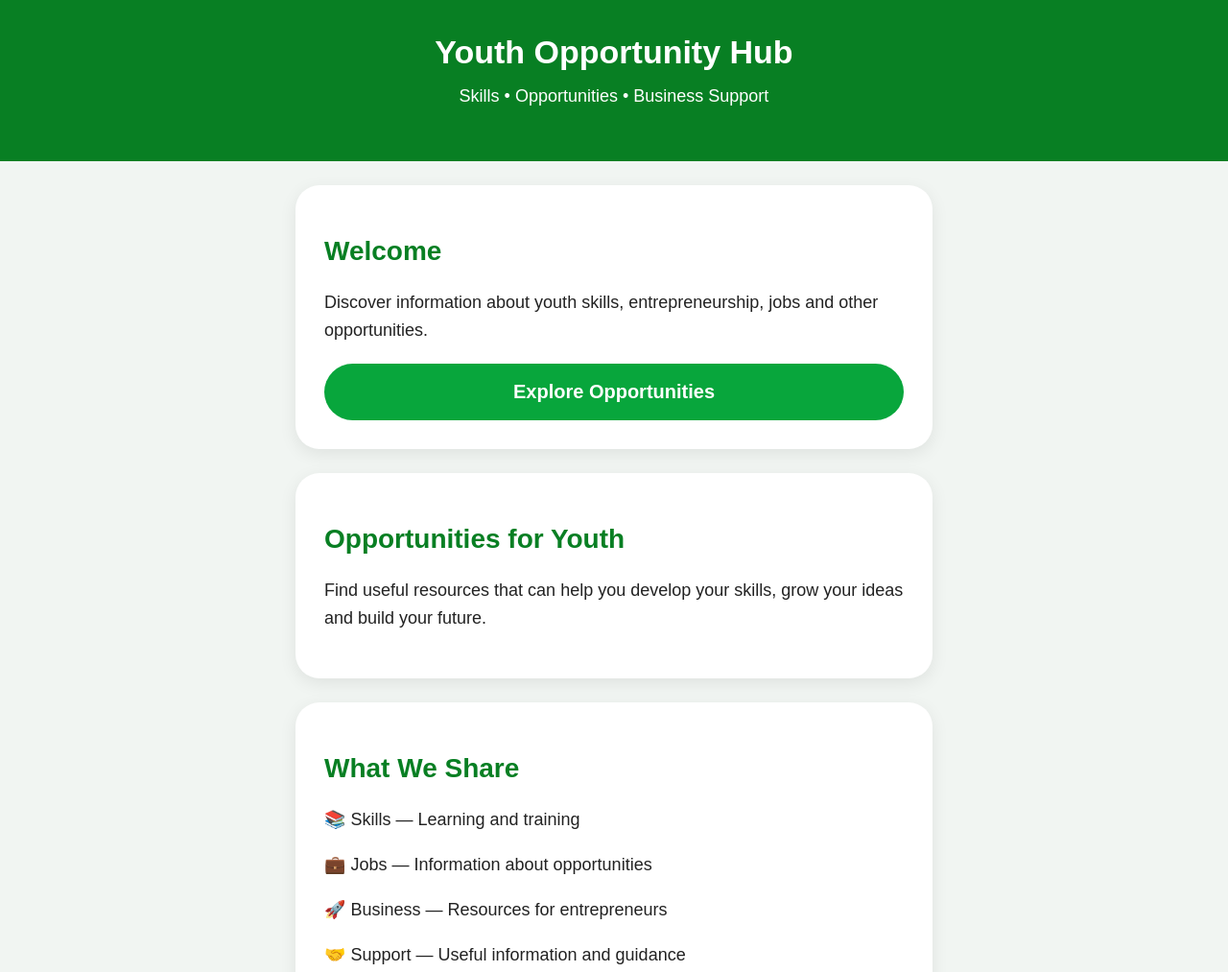
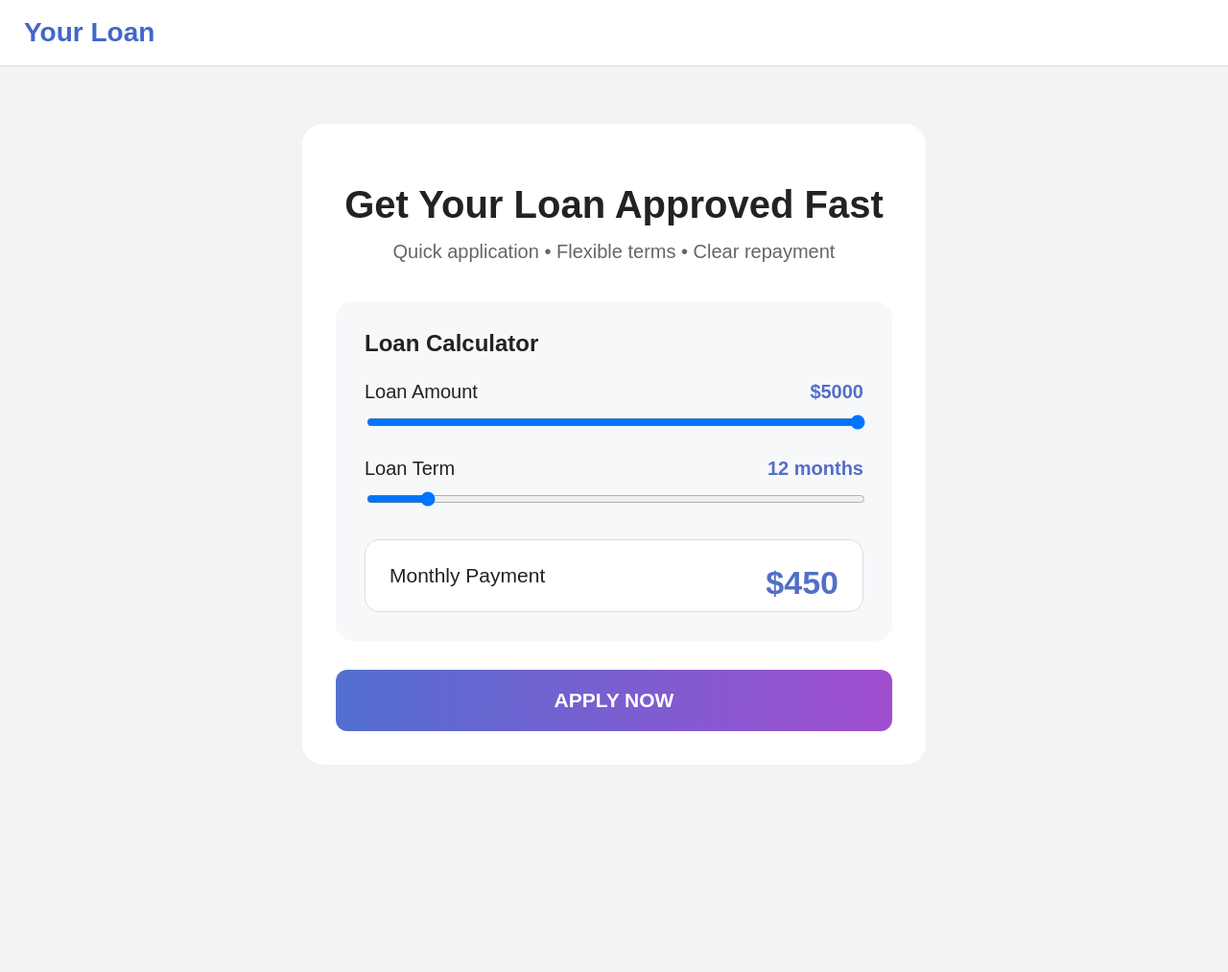
Before and after one commit to kiplangatamos981-rgb/ecocash, a plain HTML site: page index.html in a window 1280 px wide. Shown: the top 1013 px of the page at 96% size. After the commit the page ends 857 px from the top, so only its background shows below. Drawn offline with Linux system fonts and the light colour scheme.

Commit message:
Update index.html

```diff
--- a/index.html
+++ b/index.html
@@ -3,7 +3,7 @@
 <head>
   <meta charset="UTF-8">
   <meta name="viewport" content="width=device-width, initial-scale=1.0">
-<title>Youth Opportunity Hub</title>
+  <title>Loan Application</title>
 
   <style>
     * {
@@ -13,107 +13,105 @@
     body {
       margin: 0;
       font-family: Arial, sans-serif;
-    background: #f1f5f2;
+      background: #f1f3f5;
       color: #222;
     }
 
     header {
-    background: #087f23;
-    color: white;
-    text-align: center;
-    padding: 35px 20px;
+      background: white;
+      padding: 18px 25px;
+      font-size: 28px;
+      font-weight: bold;
+      border-bottom: 1px solid #ddd;
     }
 
-header h1 {
-    margin: 0;
-    font-size: 34px;
+    .logo {
+      color: #4267c9;
     }
 
-header p {
-    font-size: 18px;
-    margin-top: 12px;
+    main {
+      max-width: 650px;
+      margin: 60px auto;
+      background: white;
+      padding: 35px;
+      border-radius: 22px;
     }
 
-.container {
-    max-width: 700px;
-    margin: 25px auto;
-    padding: 0 18px;
+    h1 {
+      text-align: center;
+      font-size: 40px;
+      margin-bottom: 15px;
     }
 
-.card {
-    background: white;
-    border-radius: 25px;
+    .subtitle {
+      text-align: center;
+      color: #666;
+      font-size: 20px;
+      margin-bottom: 40px;
+    }
+
+    .calculator {
+      background: #f7f8fa;
       padding: 30px;
-    margin-bottom: 25px;
-    box-shadow: 0 5px 18px rgba(0,0,0,0.08);
+      border-radius: 18px;
     }
 
     h2 {
-    color: #087f23;
-    font-size: 28px;
+      margin-top: 0;
     }
 
-p {
-    font-size: 18px;
-    line-height: 1.6;
+    .row {
+      display: flex;
+      justify-content: space-between;
+      font-size: 20px;
+      margin: 25px 0 10px;
     }
 
-.button {
-    display: block;
-    width: 100%;
-    border: none;
-    border-radius: 30px;
-    padding: 18px;
-    background: #08a63c;
-    color: white;
-    font-size: 20px;
+    .value {
+      color: #526fc8;
       font-weight: bold;
-    text-align: center;
-    text-decoration: none;
-    margin-top: 20px;
-    cursor: pointer;
     }
 
-.button:hover {
-    background: #078d34;
+    input[type="range"] {
+      width: 100%;
     }
 
-input,
-select,
-textarea {
-    width: 100%;
-    padding: 16px;
-    margin: 8px 0 15px;
-    border: 1px solid #ccc;
-    border-radius: 12px;
-    font-size: 17px;
+    .payment {
+      background: white;
+      border: 1px solid #ddd;
+      border-radius: 15px;
+      padding: 25px;
+      margin-top: 30px;
+      font-size: 21px;
     }
 
-label {
-    font-weight: bold;
-    display: block;
-    margin-top: 8px;
+    .payment strong {
+      color: #526fc8;
+      font-size: 34px;
+      float: right;
     }
 
-.page {
-    display: none;
+    button {
+      width: 100%;
+      margin-top: 30px;
+      padding: 20px;
+      border: none;
+      border-radius: 12px;
+      background: linear-gradient(90deg, #526fd0, #a14ed0);
+      color: white;
+      font-size: 21px;
+      font-weight: bold;
     }
 
-.page.active {
-    display: block;
+    @media (max-width: 600px) {
+      main {
+        margin: 30px 15px;
+        padding: 25px;
       }
 
-.notice {
-    background: #eef8f0;
-    border-left: 5px solid #087f23;
-    padding: 15px;
-    margin-top: 20px;
+      h1 {
+        font-size: 34px;
       }
-
-footer {
-    text-align: center;
-    padding: 25px;
-    color: #666;
     }
   </style>
 </head>
@@ -121,202 +119,77 @@ footer {
 <body>
 
 <header>
-    <h1>Youth Opportunity Hub</h1>
-    <p>Skills • Opportunities • Business Support</p>
+  <span class="logo">Your Loan</span>
 </header>
 
-<div class="container">
+<main>
 
-    <!-- HOME -->
-    <section id="home" class="page active">
+  <h1>Get Your Loan Approved Fast</h1>
 
-        <div class="card">
-            <h2>Welcome</h2>
-
-            <p>
-                Discover information about youth skills,
-                entrepreneurship, jobs and other opportunities.
-            </p>
-
-            <a href="#apply" class="button" onclick="showPage('apply')">
-                Explore Opportunities
-            </a>
+  <div class="subtitle">
+    Quick application • Flexible terms • Clear repayment
   </div>
 
-        <div class="card">
-            <h2>Opportunities for Youth</h2>
+  <div class="calculator">
 
-            <p>
-                Find useful resources that can help you
-                develop your skills, grow your ideas and
-                build your future.
-            </p>
+    <h2>Loan Calculator</h2>
+
+    <div class="row">
+      <span>Loan Amount</span>
+      <span class="value">$<span id="amount">5000</span></span>
     </div>
 
-        <div class="card">
-            <h2>What We Share</h2>
+    <input
+      type="range"
+      id="amountSlider"
+      min="100"
+      max="5000"
+      step="100"
+      value="5000"
+    >
 
-            <p>📚 Skills — Learning and training</p>
-            <p>💼 Jobs — Information about opportunities</p>
-            <p>🚀 Business — Resources for entrepreneurs</p>
-            <p>🤝 Support — Useful information and guidance</p>
-
-            <button class="button" onclick="showPage('apply')">
-                Start Application
-            </button>
+    <div class="row">
+      <span>Loan Term</span>
+      <span class="value"><span id="term">12</span> months</span>
     </div>
 
-        <div class="card">
-            <h2>Important Notice</h2>
-
-            <div class="notice">
-                This is an independent youth information
-                project. It is not an official government
-                website.
-            </div>
-        </div>
-
-    </section>
-
-
-    <!-- APPLICATION -->
-    <section id="apply" class="page">
-
-        <div class="card">
-
-            <h2>Opportunity Application</h2>
-
-            <p>
-                Complete the form below to register your
-                interest in receiving information about
-                available opportunities.
-            </p>
-
-            <form onsubmit="submitApplication(event)">
-
-                <label>Full Name</label>
     <input
-                    type="text"
-                    id="name"
-                    placeholder="Enter your full name"
-                    required
+      type="range"
+      id="termSlider"
+      min="6"
+      max="60"
+      step="6"
+      value="12"
     >
 
-                <label>Phone Number</label>
-                <input
-                    type="tel"
-                    id="phone"
-                    placeholder="Enter your phone number"
-                    required
-                >
-
-                <label>Age</label>
-                <input
-                    type="number"
-                    id="age"
-                    placeholder="Enter your age"
-                    min="18"
-                    required
-                >
-
-                <label>County</label>
-                <select id="county" required>
-                    <option value="">Select your county</option>
-                    <option>Nairobi</option>
-                    <option>Nakuru</option>
-                    <option>Uasin Gishu</option>
-                    <option>Kericho</option>
-                    <option>Kisumu</option>
-                    <option>Kiambu</option>
-                    <option>Mombasa</option>
-                    <option>Other</option>
-                </select>
-
-                <label>Area of Interest</label>
-                <select id="interest" required>
-                    <option value="">Select an option</option>
-                    <option>Business</option>
-                    <option>Skills Training</option>
-                    <option>Employment</option>
-                    <option>Entrepreneurship</option>
-                </select>
-
-                <button type="submit" class="button">
-                    Submit Application
-                </button>
-
-            </form>
-
-            <button
-                class="button"
-                onclick="showPage('home')"
-                style="background:#777;">
-                Back
-            </button>
+    <div class="payment">
+      Monthly Payment
+      <strong>$<span id="payment">450</span></strong>
+    </div>
 
   </div>
 
-    </section>
+  <button onclick="applyNow()">APPLY NOW</button>
 
-
-    <!-- CONFIRMATION -->
-    <section id="success" class="page">
-
-        <div class="card">
-
-            <h2>Application Received</h2>
-
-            <p id="successMessage"></p>
-
-            <div class="notice">
-                Thank you for your interest. This demo does
-                not request payment or sensitive financial
-                information.
-            </div>
-
-            <button class="button" onclick="showPage('home')">
-                Return Home
-            </button>
-
-        </div>
-
-    </section>
-
-</div>
-
-<footer>
-    Youth Opportunity Hub © 2026
-</footer>
-
+</main>
 
 <script>
+  const amountSlider = document.getElementById("amountSlider");
+  const termSlider = document.getElementById("termSlider");
 
-function showPage(page) {
+  const amount = document.getElementById("amount");
+  const term = document.getElementById("term");
+  const payment = document.getElementById("payment");
 
-    document.querySelectorAll(".page").forEach(function(section) {
-        section.classList.remove("active");
-    });
+  function calculate() {
+    const loan = Number(amountSlider.value);
+    const months = Number(termSlider.value);
 
-    document.getElementById(page).classList.add("active");
+    amount.textContent = loan.toLocaleString();
+    term.textContent = months;
 
-    window.scrollTo(0, 0);
+    // Example calculation only.
+    // Replace this with your actual disclosed loan terms.
+    const monthly = loan / months;
+    payment.textContent = Math.round(monthly).toLocaleString();
   }
-
-
-function submitApplication(event) {
-
-    event.preventDefault();
-
-    var name = document.getElementById("name").value;
-
-    document.getElementById("successMessage").innerText =
-        "Thank you, " + name +
-        ". Your application has been received.";
-
-    showPage("success");
-}
-
-</script>
-
-</body>
-</html>
```
Lines whose indentation alone changed are shown as unchanged.
